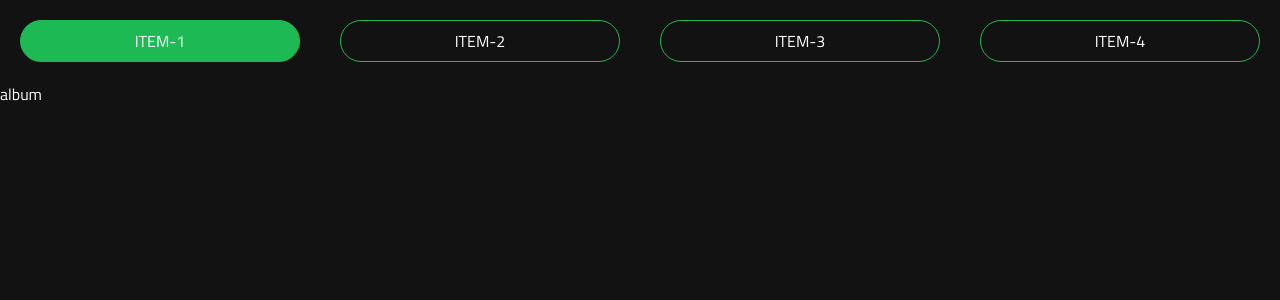
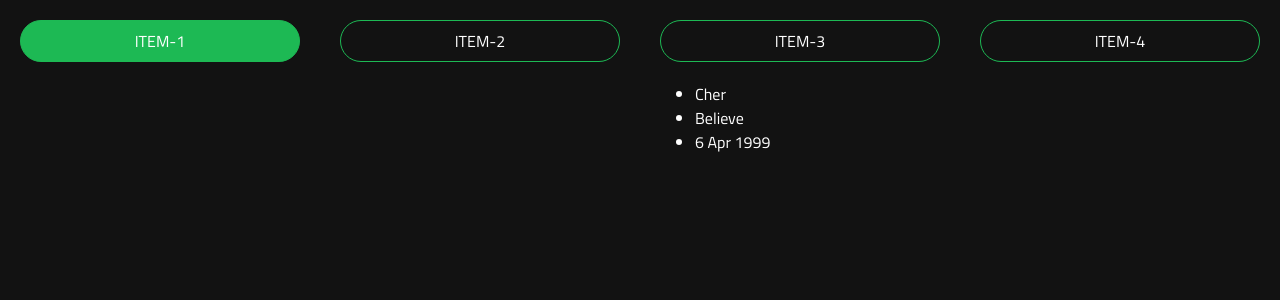
Before and after one commit to jaworekb/vue-music, a Vue app: page /#/album in a window 1280 px wide. Shown: the top 300 px of the page. Built offline with nearby package versions, Linux system fonts and the light colour scheme.

Commit message:
album & track info

```diff
--- a/src/components/Album.vue
+++ b/src/components/Album.vue
@@ -1,10 +1,16 @@
 <template>
-<div>album</div>
+<AlbumInfo artist="Cher" albumName="Believe" releaseDate="6 Apr 1999"></AlbumInfo>
 </template>
 
 <script>
+import AlbumTracklist from './AlbumTracklist'
+import AlbumInfo from './AlbumInfo'
 export default {
-  name: 'album'
+  name: 'album',
+  components: {
+    AlbumTracklist,
+    AlbumInfo
+  }
 }
 </script>
 
--- /dev/null
+++ b/src/components/AlbumInfo.vue
@@ -0,0 +1,30 @@
+<template>
+  <div class="row">
+    <div class="col">
+      <img src="">
+    </div>
+    <div class="col">
+      <ul>
+        <li>{{artist}}</li>
+        <li>{{albumName}}</li>
+        <li>{{releaseDate}}</li>
+      </ul>
+    </div>
+  </div>
+</template>
+
+<script>
+export default {
+  name: 'album-info',
+  props: [
+    'artist',
+    'albumName',
+    'image',
+    'releaseDate'
+  ]
+}
+</script>
+
+<style scoped>
+
+</style>
--- /dev/null
+++ b/src/components/AlbumTracklist.vue
@@ -0,0 +1,20 @@
+<template>
+<div></div>
+</template>
+
+<script>
+export default {
+  name: 'album-tracklist',
+  props: [
+    'trackNumber',
+    'name',
+    'duration',
+    'ArtistName',
+    'trackName'
+  ]
+}
+</script>
+
+<style scoped>
+
+</style>
```
Also changed, not shown: 1 other file (tests, documents, lock files or other folders).
